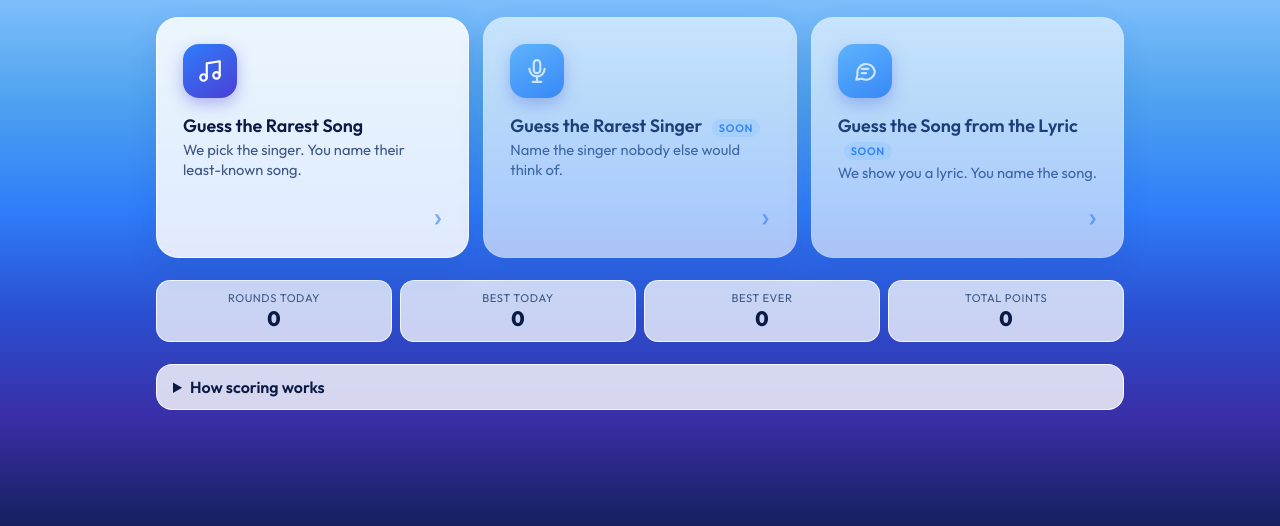
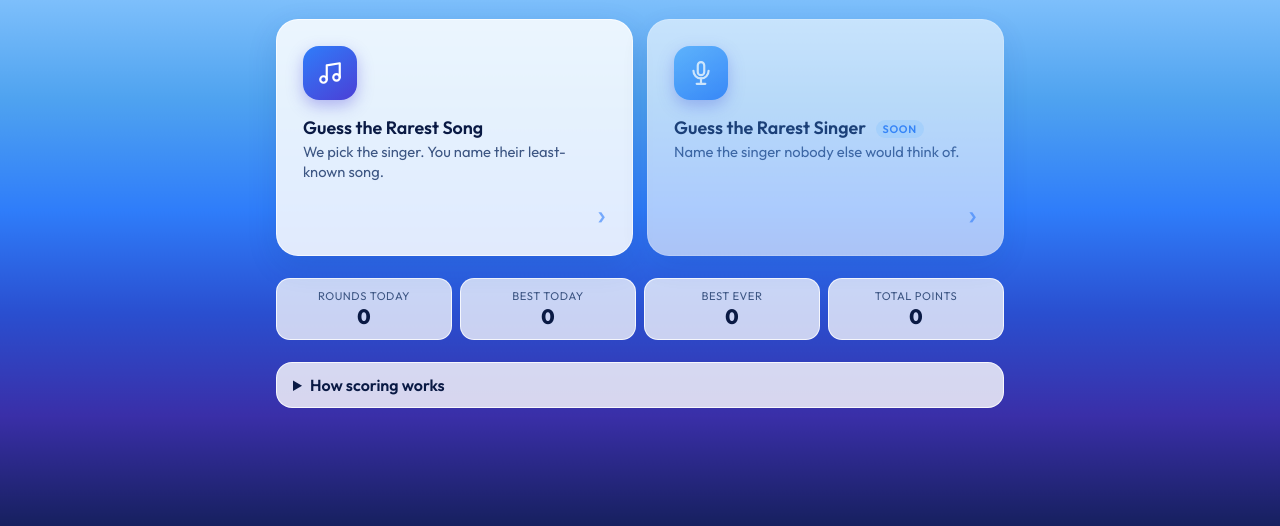
Before and after one commit to Hadsi-lab/KRILLION-2.0, a plain HTML site: page index.html in a window 1280 px wide. Shown: the part 274-800 px from the top of the page. Drawn offline with Linux system fonts and the light colour scheme.

Commit message:
Remove lyric mode option
Co-Authored-By: Claude Opus 5.5 <noreply@anthropic.com>
Claude-Session: https://claude.ai/code/session_01TQid16JZBzwjtDNbi5R4im

```diff
--- a/css/styles.css
+++ b/css/styles.css
@@ -261,9 +261,8 @@ button { font: inherit; }
 .toast.show { opacity: 1; transform: translate(-50%, 0); }
 
 @media (min-width: 900px) {
-  .app { max-width: 1000px; }
-  #screen-game, #screen-results { width: 100%; max-width: 760px; margin: 0 auto; }
-  .modes { grid-template-columns: repeat(3, 1fr); }
+  .app { max-width: 760px; }
+  .modes { grid-template-columns: 1fr 1fr; }
   .mode-card { flex-direction: column; align-items: flex-start; padding: 26px; min-height: 210px; }
   .chev { align-self: flex-end; margin-top: auto; }
   .card { padding: 40px 36px; }
--- a/index.html
+++ b/index.html
@@ -49,16 +49,6 @@
           <span class="chev" aria-hidden="true">›</span>
         </button>
 
-        <button class="mode-card is-soon" id="btn-lyric" type="button">
-          <span class="mode-icon" aria-hidden="true">
-            <svg viewBox="0 0 24 24"><path d="M21 12a8 8 0 0 1-11.6 7.1L4 20l1-4.6A8 8 0 1 1 21 12z" /><path d="M9 10h6" /><path d="M9 14h4" /></svg>
-          </span>
-          <span class="mode-text">
-            <span class="mode-title">Guess the Song from the Lyric <em class="soon">Soon</em></span>
-            <span class="mode-desc">We show you a lyric. You name the song.</span>
-          </span>
-          <span class="chev" aria-hidden="true">›</span>
-        </button>
       </div>
 
       <dl class="stats" id="stats">
--- a/js/ui.js
+++ b/js/ui.js
@@ -282,7 +282,6 @@
   $("btn-play").addEventListener("click", () => { storage.clearRound(); startRound(); });
   $("btn-resume").addEventListener("click", () => startRound(storage.loadRound()));
   $("btn-singer").addEventListener("click", () => toast("Guess the Rarest Singer is coming soon"));
-  $("btn-lyric").addEventListener("click", () => toast("Guess the Song from the Lyric is coming soon"));
   $("answer-form").addEventListener("submit", onSubmit);
   $("btn-next").addEventListener("click", onNext);
   $("btn-quit").addEventListener("click", () => {
```
